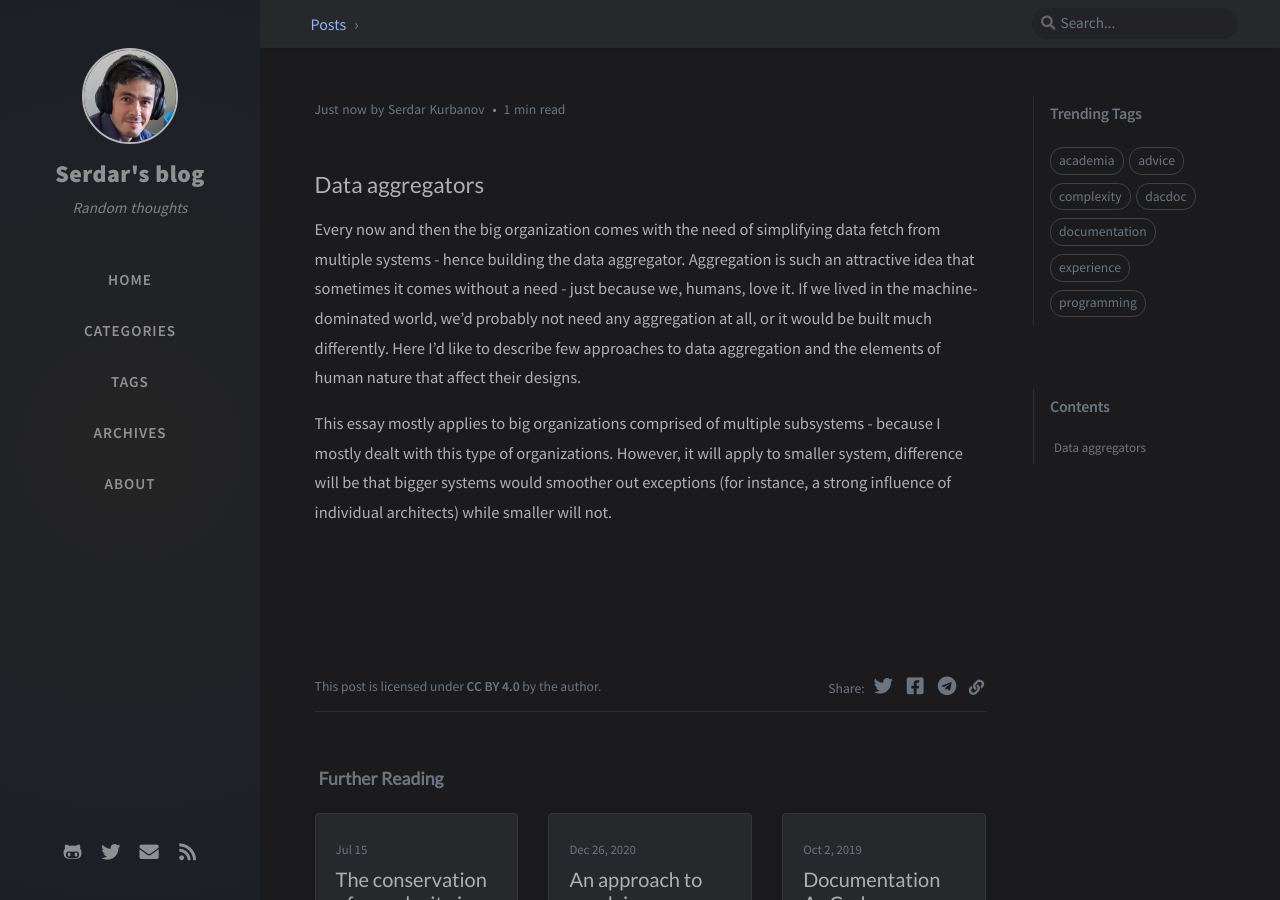
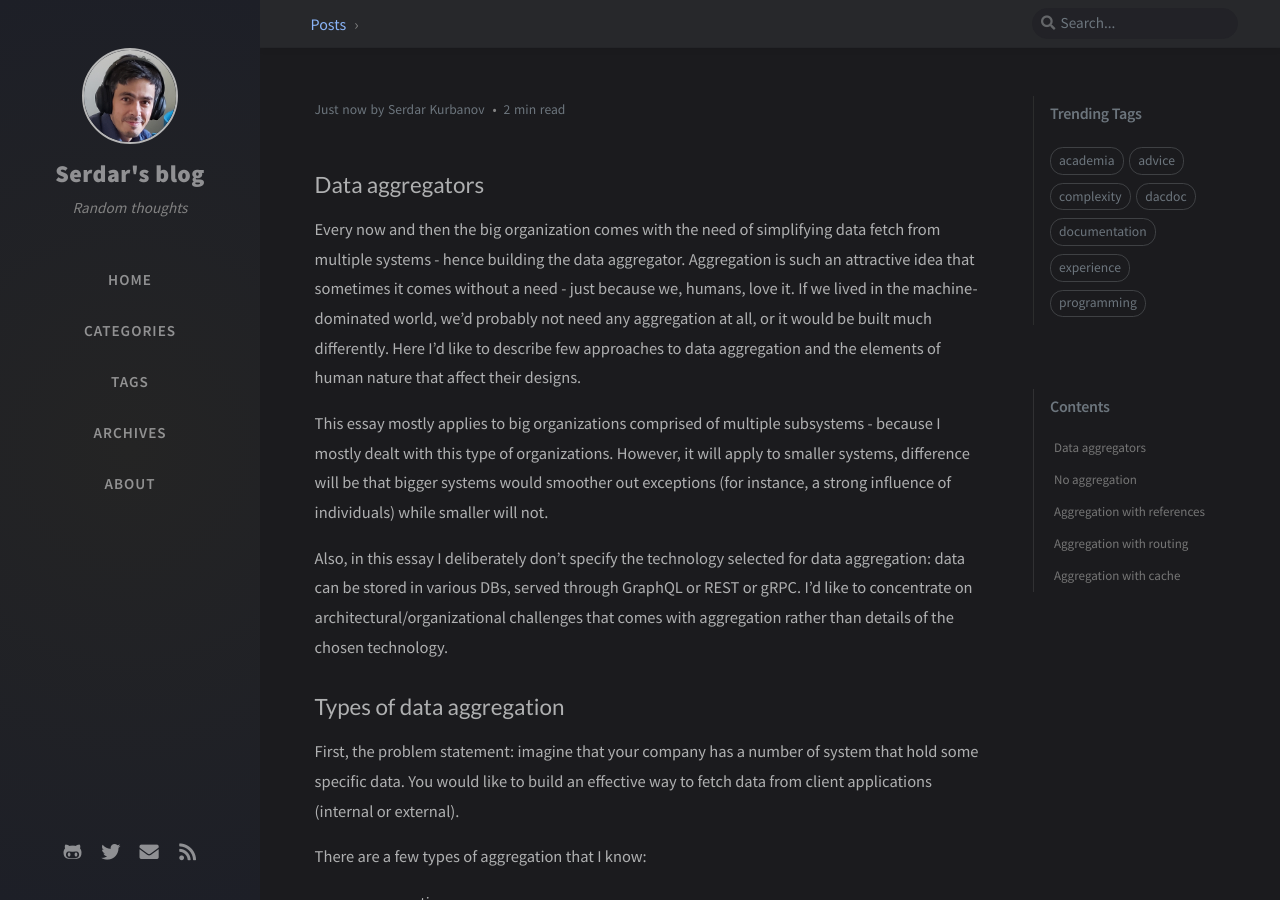
Before and after one commit to serdarkurbanov/serdarkurbanov.github.io, a Jekyll site: the page built from _posts/2022-08-24-data-aggregators.md, in a window 1280 px wide and 900 px high. Built offline with Jekyll 4.4.1, drawn with Linux system fonts in a browser that asks for light colours; nearby versions of some CDN libraries; comment, search, counter and statistics services are not loaded; some of the changed text lies outside the part shown.

Commit message:
(continued) data aggregators

```diff
--- a/_posts/2022-08-24-data-aggregators.md
+++ b/_posts/2022-08-24-data-aggregators.md
@@ -11,4 +11,34 @@
 
 Every now and then the big organization comes with the need of simplifying data fetch from multiple systems - hence building the data aggregator. Aggregation is such an attractive idea that sometimes it comes without a need - just because we, humans, love it. If we lived in the machine-dominated world, we'd probably not need any aggregation at all, or it would be built much differently. Here I'd like to describe few approaches to data aggregation and the elements of human nature that affect their designs.
 
-This essay mostly applies to big organizations comprised of multiple subsystems - because I mostly dealt with this type of organizations. However, it will apply to smaller system, difference will be that bigger systems would smoother out exceptions (for instance, a strong influence of individual architects) while smaller will not.
+This essay mostly applies to big organizations comprised of multiple subsystems - because I mostly dealt with this type of organizations. However, it will apply to smaller systems, difference will be that bigger systems would smoother out exceptions (for instance, a strong influence of individuals) while smaller will not.
+
+Also, in this essay I deliberately don't specify the technology selected for data aggregation: data can be stored in various DBs, served through GraphQL or REST or gRPC. I'd like to concentrate on architectural/organizational challenges that comes with aggregation rather than details of the chosen technology.
+
+## Types of data aggregation
+
+First, the problem statement: imagine that your company has a number of system that hold some specific data. You would like to build an effective way to fetch data from client applications (internal or external).
+
+There are a few types of aggregation that I know:
+* no aggregation
+* aggregation with references
+* aggregation with routing
+* aggregation with cache
+
+(add note about not using app-facing backend as data aggregator for other apps)
+
+# No aggregation
+
+# Aggregation with references
+
+# Aggregation with routing
+
+# Aggregation with cache
+
+## Summary
+
+Apart from technical details of implementing aggregation service, the human nature adds 2 strong centers of gravity that will drive the design of components of a system:
+* using the data
+* storing the data
+
+The designs then tend to keep the systems that face the final users (using the data) and systems that store the data. The intermediate layers tend to be very fluid. They can easily lack support and resources unless they're artificially reinforced by few levels of leadership. Keeping these layers stable isn't only a technical but also an organizational challenge.
```
Also changed, not shown: 1 other file.
